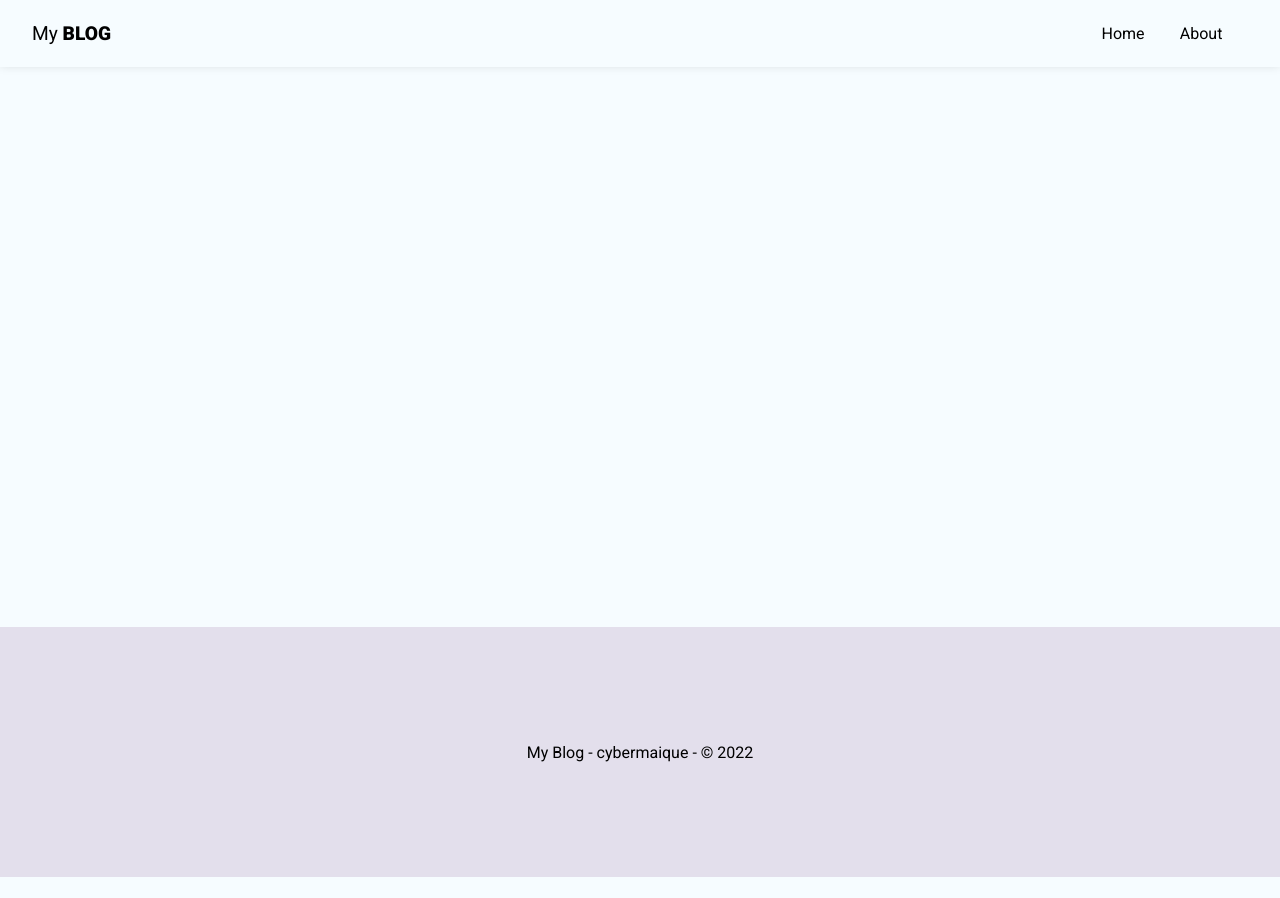
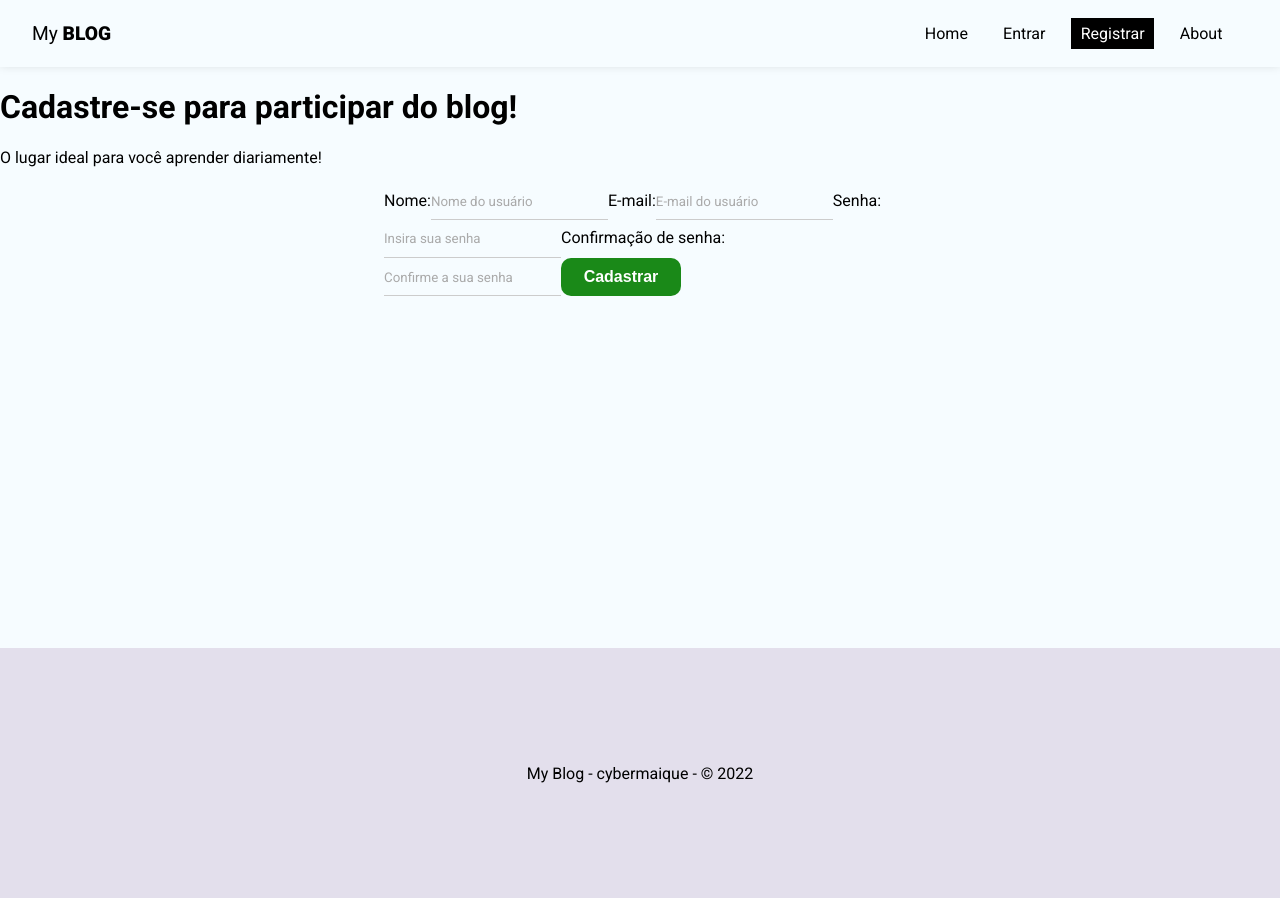
Before and after one commit to cybermaique/blog-with-react-router-hooks-firebase-auth-contextapi, a React (Create React App) app: page /register in a window 1280 px wide. Before the commit the page ends 877 px from the top, so only its background shows below. Built offline with nearby package versions, Linux system fonts and the light colour scheme.

Commit message:
create forms

```diff
--- a/src/App.js
+++ b/src/App.js
@@ -4,6 +4,8 @@
 import About from "./pages/About/About";
 import Navbar from "./components/Navbar";
 import Footer from "./components/Footer";
+import Register from "./pages/Register/Register";
+import Login from "./pages/Login/Login";
 
 function App() {
   return (
@@ -14,6 +16,8 @@
           <Routes>
             <Route path="/" element={<Home />} />
             <Route path="/about" element={<About />} />
+            <Route path="/register" element={<Register />} />
+            <Route path="/login" element={<Login />} />
           </Routes>
         </div>
         <Footer />
--- a/src/components/Navbar.js
+++ b/src/components/Navbar.js
@@ -9,10 +9,36 @@
       </NavLink>
       <ul className={styles.links_list}>
         <li>
-          <NavLink to="/" className={({ isActive }) => (isActive ? styles.active : "")}>Home</NavLink>
+          <NavLink
+            to="/"
+            className={({ isActive }) => (isActive ? styles.active : "")}
+          >
+            Home
+          </NavLink>
         </li>
         <li>
-          <NavLink to="/about" className={({isActive}) => (isActive ? styles.active : "")}>About</NavLink>
+          <NavLink
+            to="/login"
+            className={({ isActive }) => (isActive ? styles.active : "")}
+          >
+            Entrar
+          </NavLink>
+        </li>
+        <li>
+          <NavLink
+            to="/register"
+            className={({ isActive }) => (isActive ? styles.active : "")}
+          >
+            Registrar
+          </NavLink>
+        </li>
+        <li>
+          <NavLink
+            to="/about"
+            className={({ isActive }) => (isActive ? styles.active : "")}
+          >
+            About
+          </NavLink>
         </li>
       </ul>
     </nav>
--- /dev/null
+++ b/src/pages/Login/Login.js
@@ -0,0 +1,11 @@
+import styles from './Login.module.css'
+
+const Login = () => {
+  return (
+    <div>
+        <h2>Login</h2>
+    </div>
+  )
+}
+
+export default Login
--- /dev/null
+++ b/src/pages/Login/Login.module.css
@@ -0,0 +1,7 @@
+.login {
+    text-align: center;
+  }
+
+  .login p {
+    color: #aaa;
+  }
--- /dev/null
+++ b/src/pages/Register/Register.js
@@ -0,0 +1,45 @@
+import styles from "./Register.module.css";
+
+import { useState, useEffect } from "react";
+
+const Register = () => {
+  return (
+    <div>
+      <h1>Cadastre-se para participar do blog!</h1>
+      <p>O lugar ideal para você aprender diariamente!</p>
+      <form>
+        <span>Nome:</span>
+        <input
+          type="text"
+          name="displayName"
+          required
+          placeholder="Nome do usuário"
+        />
+        <span>E-mail:</span>
+        <input
+          type="email"
+          name="email"
+          required
+          placeholder="E-mail do usuário"
+        />
+        <span>Senha:</span>
+        <input
+          type="password"
+          name="password"
+          required
+          placeholder="Insira sua senha"
+        />
+        <span>Confirmação de senha:</span>
+        <input
+          type="password"
+          name="confirmPassword"
+          required
+          placeholder="Confirme a sua senha"
+        />
+        <button className="btn">Cadastrar</button>
+      </form>
+    </div>
+  );
+};
+
+export default Register;
--- /dev/null
+++ b/src/pages/Register/Register.module.css
@@ -0,0 +1,7 @@
+.register {
+    text-align: center;
+  }
+
+  .register p {
+    color: #aaa;
+  }
```
